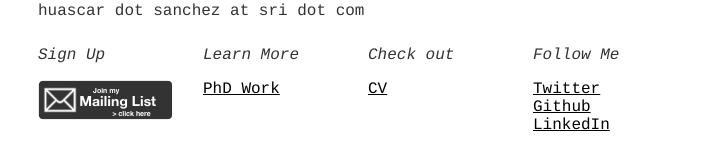
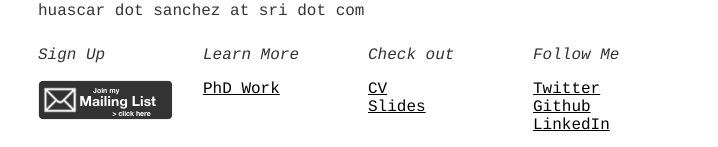
Before and after one commit to hsanchez/hsanchez.github.io, a Jekyll site: the page built from index.md, in a window 1280 px wide. Shown: the part 777-924 px from the top of the page, without its empty margins (272-990 px from the left). Built offline with Jekyll 4.4.1, drawn with Linux system fonts in a browser that asks for light colours.

Commit message:
new links

```diff
--- a/_includes/footer.html
+++ b/_includes/footer.html
@@ -24,6 +24,7 @@
 
 			<ul>
 				<li><a href="https://www.dropbox.com/s/fcmwte9lf9hw55n/huascar-cv.pdf?dl=0">CV</a></li>
+				<li><a href="https://speakerdeck.com/hsanchez">Slides</a></li>
 			</ul>
 
         <!-- <ul>
```
